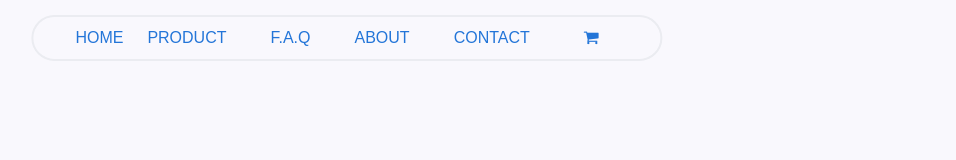
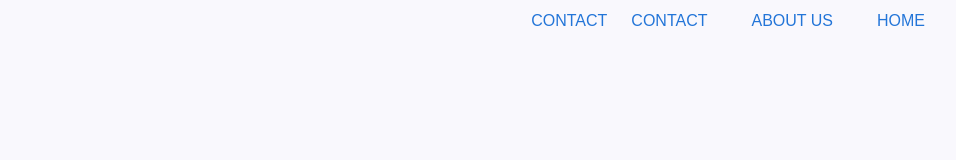
Before and after one commit to Pitohuyy/BookWorld, a website: page Public/menu.html in a window 1280 px wide. Shown: the whole page, without its empty margins (293-1249 px from the left). Drawn offline with Linux system fonts and the light colour scheme.

Commit message:
MATHIEU
MENU CHANGING 1.1

```diff
--- /dev/null
+++ b/Public/Assets/js/menu.js
@@ -0,0 +1,39 @@
+// menu.js
+
+// Créez une fonction pour générer le menu
+function generateMenu() {
+    // Créez un élément de menu
+    const menu = document.createElement("ul");
+
+    // Ajoutez des éléments de menu
+    const homeMenuItem = createMenuItem("Home", "home.html");
+    const productMenuItem = createMenuItem("product", "product.html");
+    const aboutMenuItem = createMenuItem("About us", "about.html");
+    const contactMenuItem = createMenuItem("Contact", "contact.html");
+    const cartMenuItem = createMenuItem("Contact", "contact.html");
+
+
+    // Ajoutez les éléments de menu à la liste
+    menu.appendChild(homeMenuItem);
+    menu.appendChild(aboutMenuItem);
+    menu.appendChild(aboutMenuItem);
+    menu.appendChild(contactMenuItem);
+    menu.appendChild(cartMenuItem);
+
+    // Ajoutez la liste de menu à un élément de la page (par exemple, une div avec l'ID "menu-container")
+    const menuContainer = document.getElementById("menu-container");
+    menuContainer.appendChild(menu);
+  }
+
+  // Fonction utilitaire pour créer un élément de menu
+  function createMenuItem(text, link) {
+    const menuItem = document.createElement("li");
+    const anchor = document.createElement("a");
+    anchor.textContent = text;
+    anchor.href = link;
+    menuItem.appendChild(anchor);
+    return menuItem;
+  }
+
+  // Appelez la fonction pour générer le menu lorsque la page est chargée
+  window.addEventListener("load", generateMenu);
--- a/Public/menu.html
+++ b/Public/menu.html
@@ -6,21 +6,9 @@
     <title>Menu de Navigation</title>
     <link rel="stylesheet" href="https://cdnjs.cloudflare.com/ajax/libs/font-awesome/4.7.0/css/font-awesome.min.css">
     <link rel="stylesheet" href="Assets/css/menu.css">
+    <script src="./Assets/js/menu.js"></script>
 </head>
 <body>
-    <nav>
-        <ul>
-            <li class="cart-icon"><a href="cart.html"  target="_blank"><i class="fa fa-shopping-cart"></i></a></li>
-            <li><a href="contact.html" target="_blank">Contact</a></li>
-            <li><a href="about.html" target="_blank">About</a></li>
-            <li>
-                <a href="F.A.Q.html" target="_blank">F.A.Q</a>
-            </li>
-            <li>
-                <a href="product.html" target="_blank">Product</a>
-            </li>
-            <li><a href="home.html" target="_blank">Home</a></li>
-        </ul>
-    </nav>
+    <div id="menu-container"></div>
 </body>
 </html>
--- /dev/null
+++ b/notes.txt
@@ -0,0 +1,4 @@
+1) add readme file with instructions
+2)add gitignore to delete the node folder
+fetch the books from the database and not from html file
+ajust the detail page (id)
```
Also changed, not shown: Public/about.html (+1 -0 lines), Public/cart.html (+1 -0 lines), Public/contact.html (+2 -2 lines), Public/home.html (+1 -4 lines), Public/product.html (+2 -3 lines), Public/productdetail.html (+2 -1 lines), ReadMe.txt (added), 1 other file.
